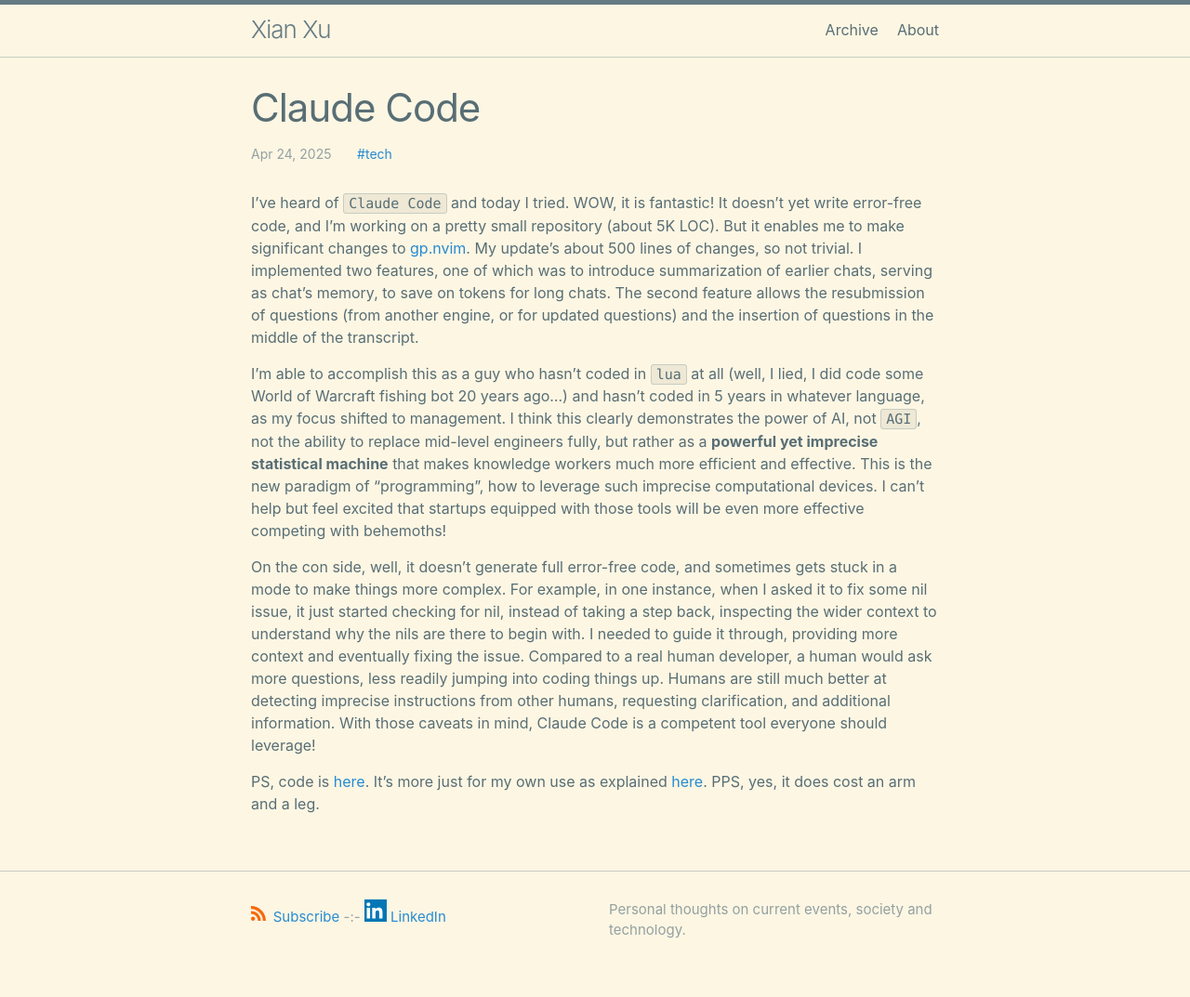
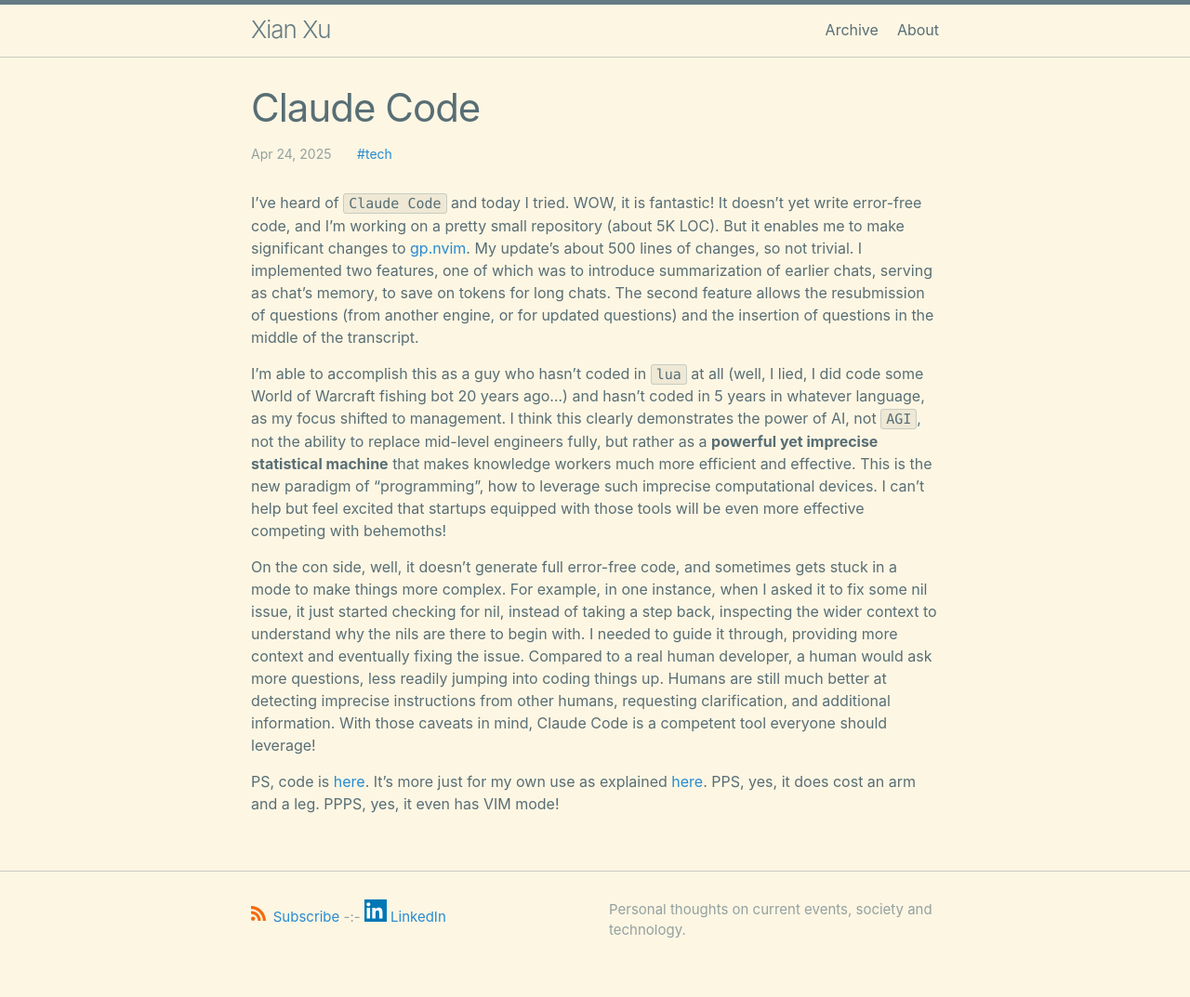
Before and after one commit to xianxu/xianxu.github.io, a Jekyll site: the page built from _posts/2025-03-12-claude-code.markdown, in a window 1280 px wide. Shown: the whole page at 93% size. Built offline with Jekyll 4.4.1, drawn with Linux system fonts in a browser that asks for light colours; comment, search, counter and statistics services are not loaded.

Commit message:
Sync latest _posts from private repo

```diff
--- a/_posts/2025-03-12-claude-code.markdown
+++ b/_posts/2025-03-12-claude-code.markdown
@@ -13,3 +13,4 @@
 
 PS, code is [here](https://github.com/Robitx/gp.nvim/compare/main...xianxu:gp.nvim:feature?expand=1). It's more just for my own use as explained [here](https://xianxu.github.io/2025/04/24/chatgpt-in-neovim-collab.html).
 PPS, yes, it does cost an arm and a leg.
+PPPS, yes, it even has VIM mode!
```
